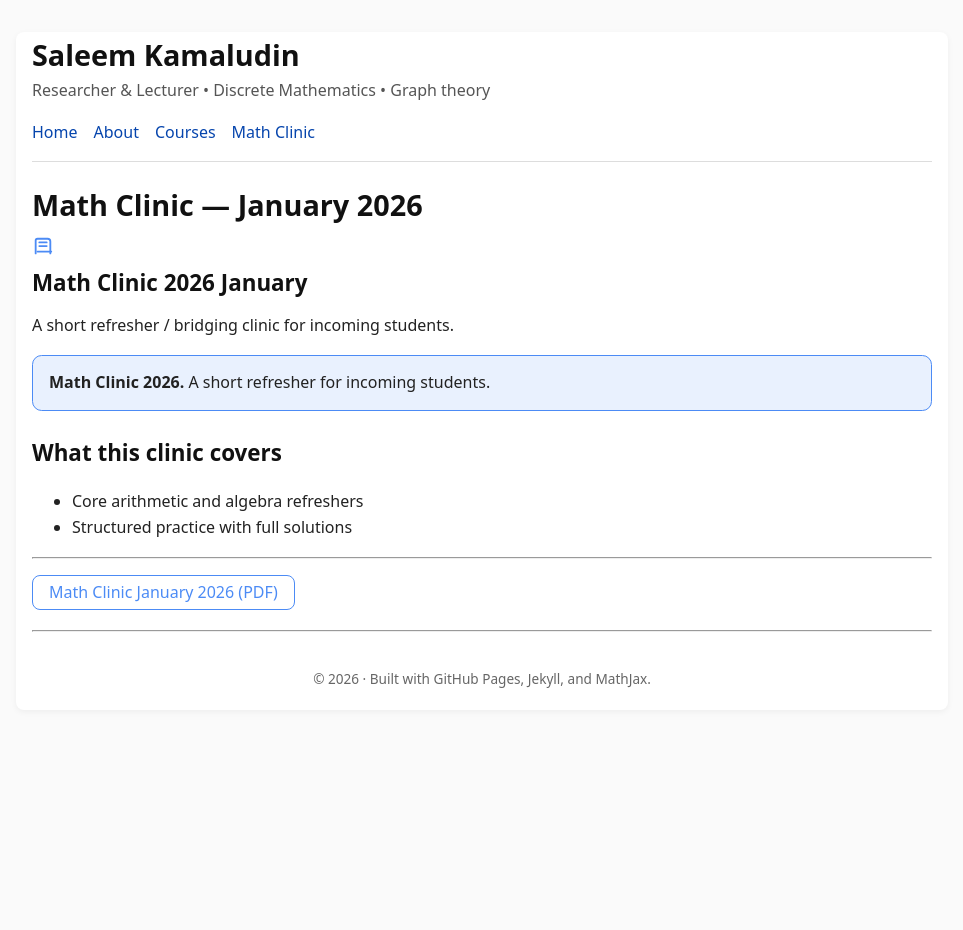
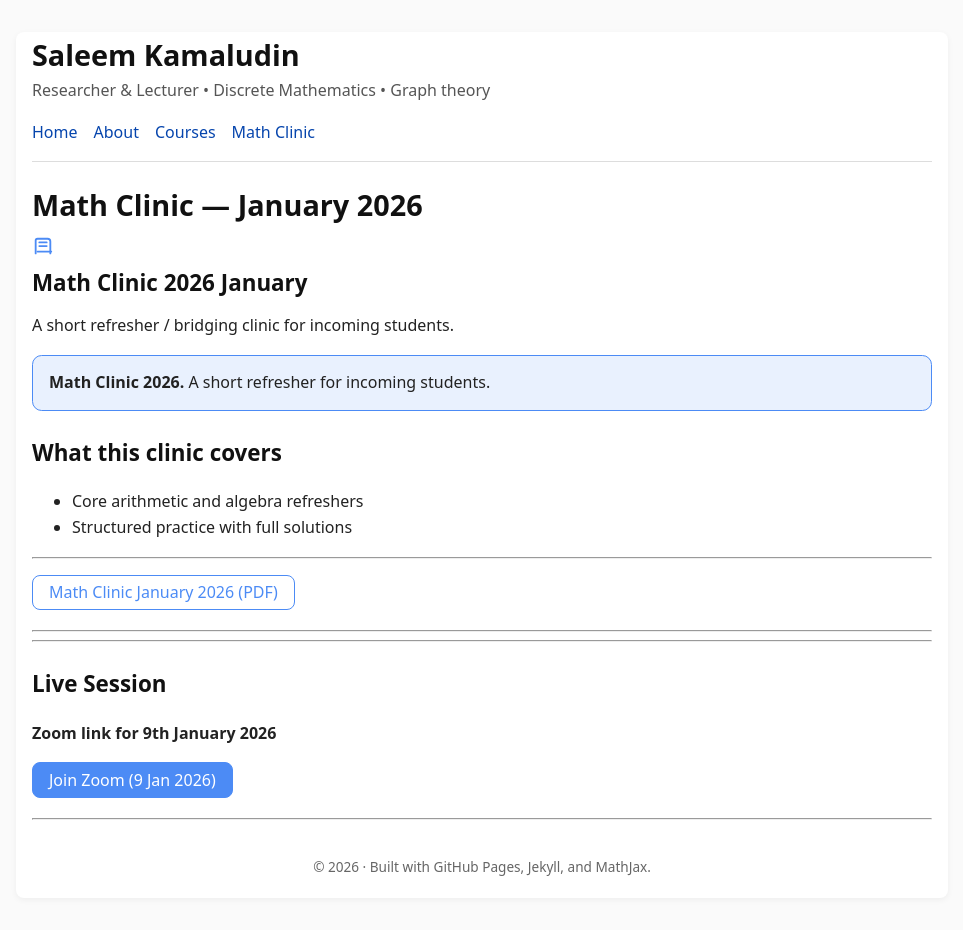
Before and after one commit to SaleemKamaludin/SaleemKamaludin.github.io, a Jekyll site: the page built from courses/math-clinic-2026/index.md, in a window 1280 px wide. Shown: the whole page, without its empty margins (158-1121 px from the left). Built offline with Jekyll 4.4.1, drawn with Linux system fonts in a browser that asks for light colours; before the commit the page ends 900 px from its top, so only the background shows below that.

Commit message:
Update index.md

```diff
--- a/courses/math-clinic-2026/index.md
+++ b/courses/math-clinic-2026/index.md
@@ -75,3 +75,18 @@ permalink: /courses/math-clinic-2026/
     Math Clinic January 2026 (PDF)
   </a>
 </div>
+
+---
+
+<hr class="soft" />
+
+<h2>Live Session</h2>
+<p><b>Zoom link for 9th January 2026</b></p>
+
+<div class="session-buttons">
+  <a class="btn btn-primary"
+     href="PASTE_YOUR_ZOOM_LINK_HERE"
+     target="_blank" rel="noopener noreferrer">
+    Join Zoom (9 Jan 2026)
+  </a>
+</div>
```
